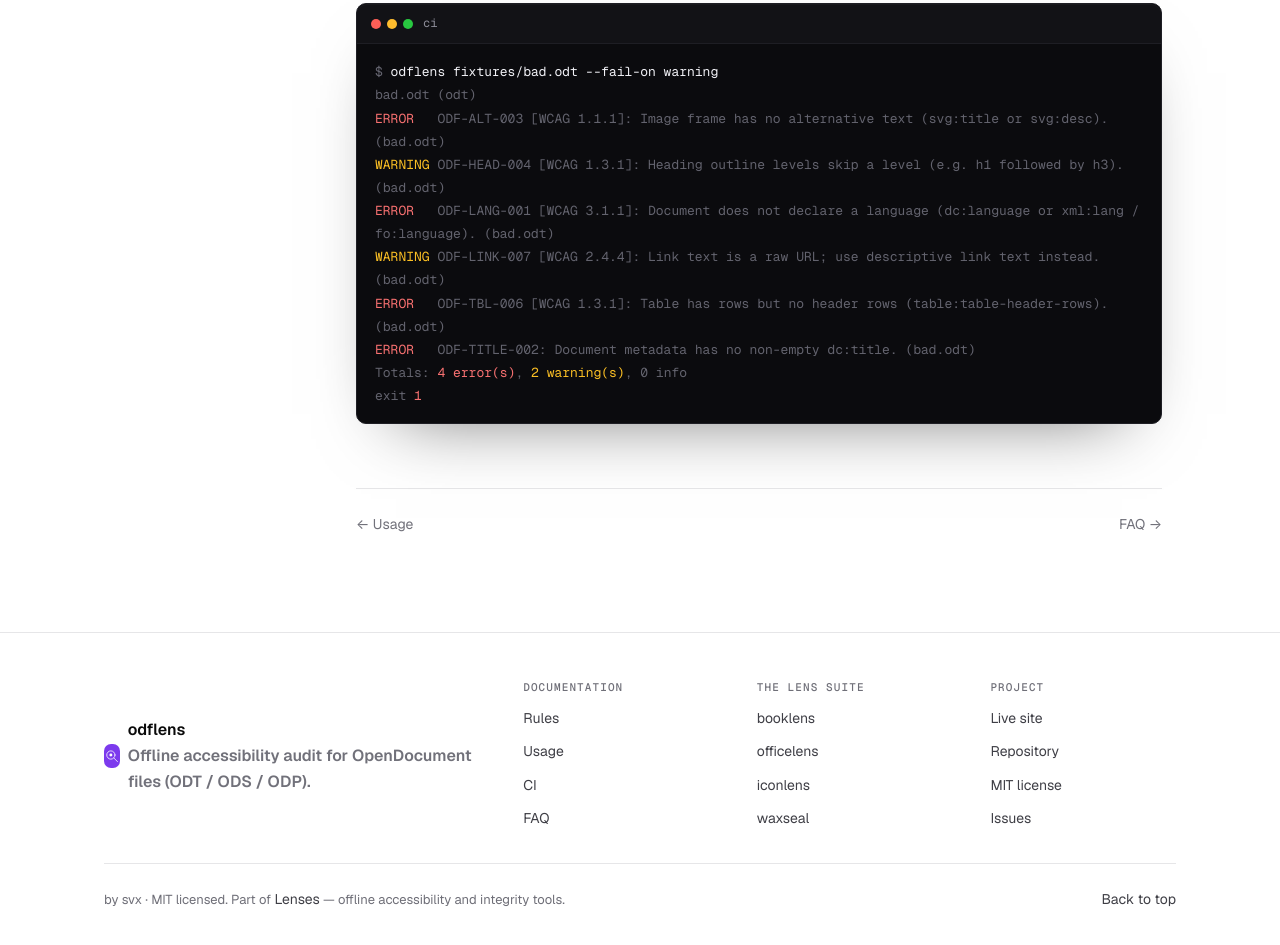
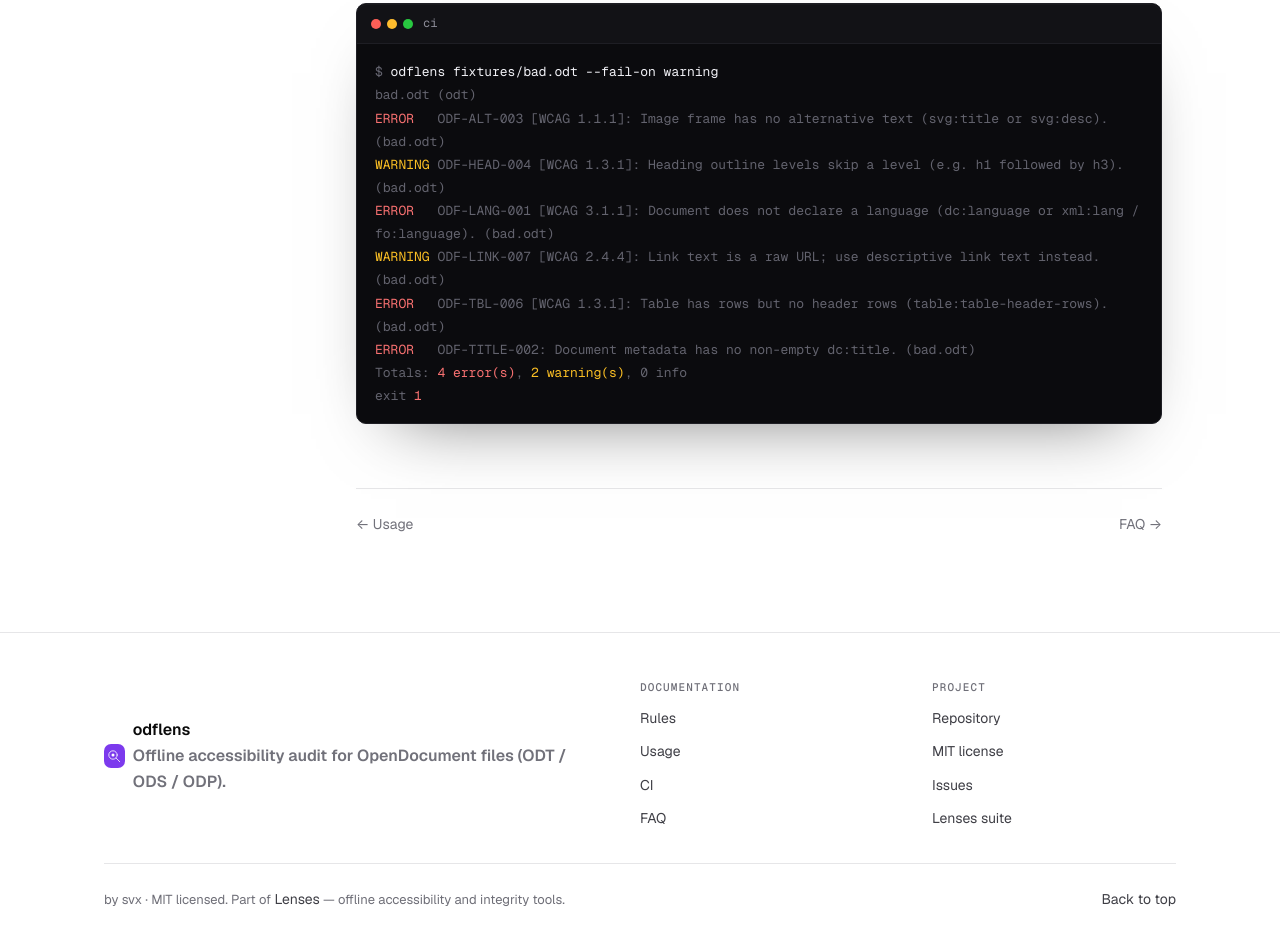
Before and after one commit to srivtx/odflens, a website: page site/ci.html in a window 1280 px wide. Shown: the part 1479-2424 px from the top of the page. Drawn offline with Linux system fonts and the light colour scheme.

Commit message:
site: standardize the footer across every page; disambiguate the docs nav label

```diff
--- a/site/ci.html
+++ b/site/ci.html
@@ -72,7 +72,7 @@
 <main id="main">
   <div class="container">
     <div class="docs">
-      <nav class="docs__nav" aria-label="Documentation">
+      <nav class="docs__nav" aria-label="Docs">
         <h2>odflens</h2>
         <ul>
           <li><a href="index.html">Overview</a></li>
@@ -174,23 +174,13 @@
         </ul>
       </nav>
 
-      <nav aria-label="The Lens suite">
-        <h2>The Lens suite</h2>
-        <ul>
-          <li><a href="https://booklens-srivtx.vercel.app">booklens</a></li>
-          <li><a href="https://officelens-srivtx.vercel.app">officelens</a></li>
-          <li><a href="https://iconlens-srivtx.vercel.app">iconlens</a></li>
-          <li><a href="https://waxseal-srivtx.vercel.app">waxseal</a></li>
-        </ul>
-      </nav>
-
       <nav aria-label="Project">
         <h2>Project</h2>
         <ul>
-          <li><a href="https://odflens-srivtx.vercel.app">Live site</a></li>
           <li><a href="https://github.com/srivtx/odflens">Repository</a></li>
           <li><a href="https://github.com/srivtx/odflens/blob/main/LICENSE">MIT license</a></li>
           <li><a href="https://github.com/srivtx/odflens/issues">Issues</a></li>
+          <li><a href="https://lenses-srivtx.vercel.app">Lenses suite</a></li>
         </ul>
       </nav>
     </div>
```
Also changed, not shown: site/faq.html (+2 -12 lines), site/index.html (+1 -11 lines), site/rules.html (+2 -12 lines), site/usage.html (+2 -12 lines).
